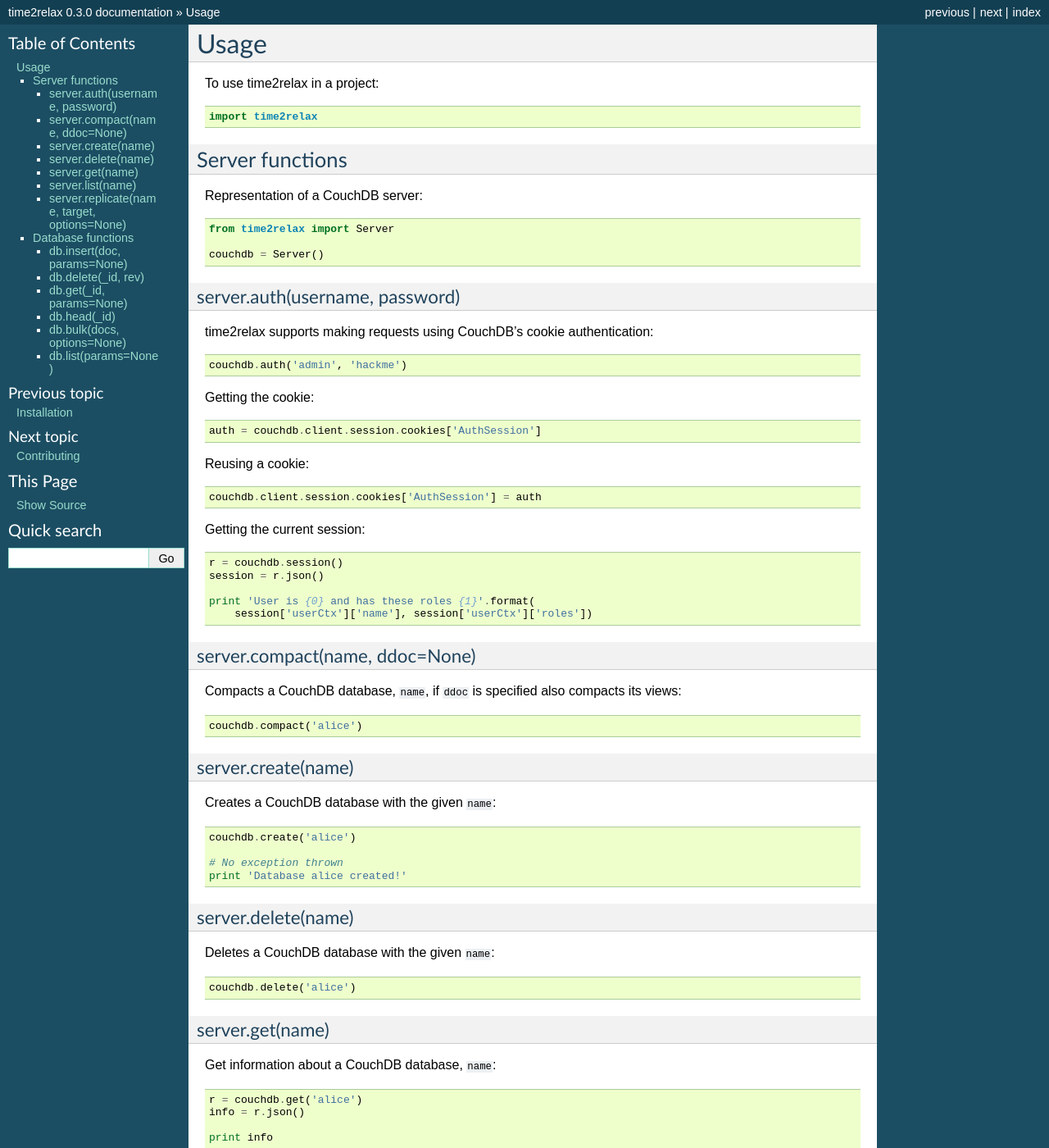
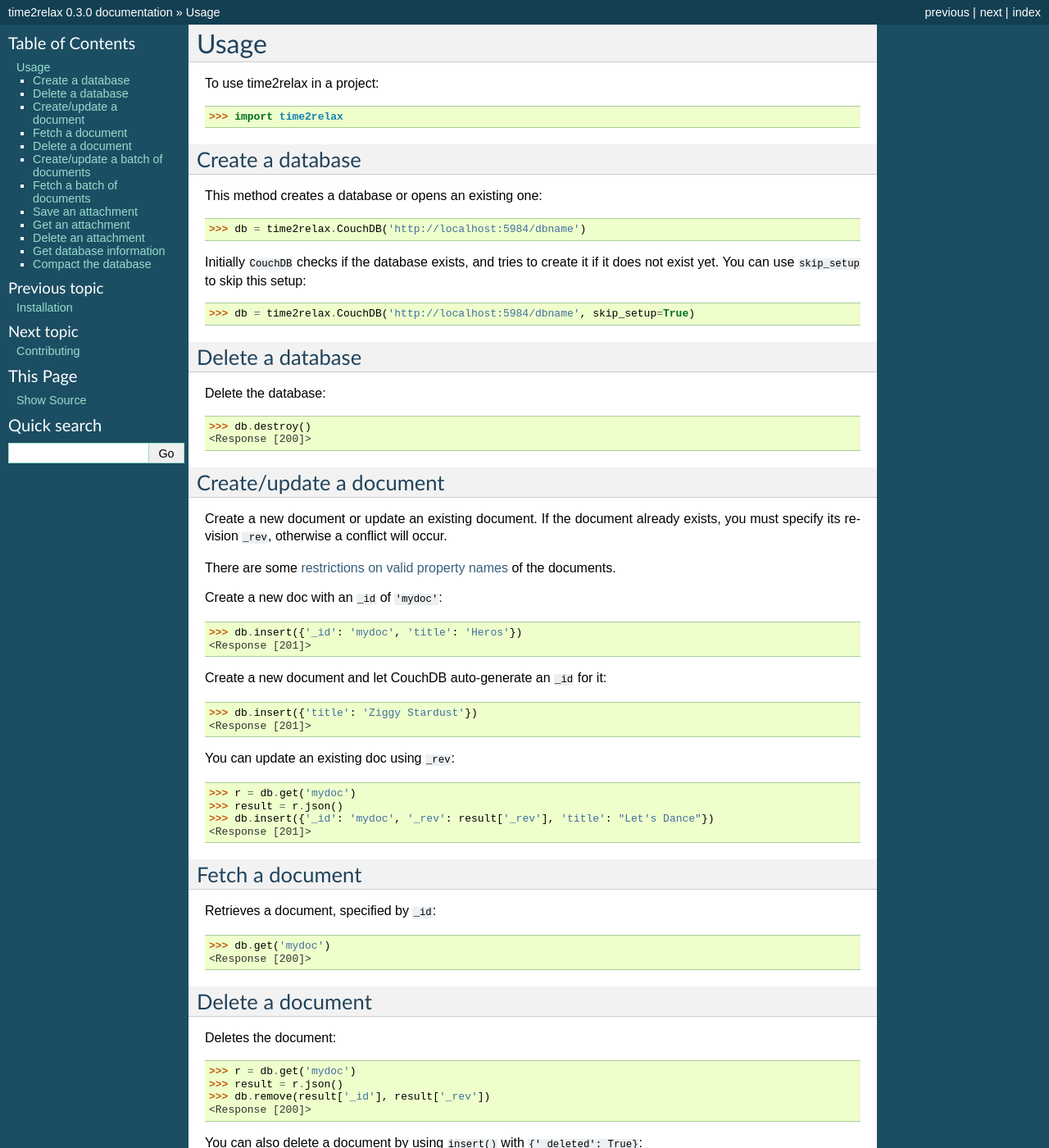
Before and after one commit to rwanyoike/time2relax-python-driver, a Sphinx documentation site: the page built from docs/usage.rst, in a window 1280 px wide and 1400 px high. Shown: the whole window at 82% size. Built offline with Sphinx 7.4.7, drawn with Linux system fonts in a browser that asks for light colours; some of the changed text lies outside the part shown.

Commit message:
docs: update usage docs

```diff
--- a/docs/usage.rst
+++ b/docs/usage.rst
@@ -4,153 +4,222 @@
 
 To use time2relax in a project::
 
-    import time2relax
+    >>> import time2relax
 
-Server functions
+Create a database
+-----------------
+
+This method creates a database or opens an existing one::
+
+    >>> db = time2relax.CouchDB('http://localhost:5984/dbname')
+
+Initially ``CouchDB`` checks if the database exists, and tries to create it if
+it does not exist yet. You can use ``skip_setup`` to skip this setup::
+
+    >>> db = time2relax.CouchDB('http://localhost:5984/dbname', skip_setup=True)
+
+Delete a database
+-----------------
+
+Delete the database::
+
+    >>> db.destroy()
+    <Response [200]>
+
+Create/update a document
+------------------------
+
+Create a new document or update an existing document. If the document already
+exists, you must specify its revision ``_rev``, otherwise a conflict will
+occur.
+
+There are some `restrictions on valid property names`_ of the documents.
+
+Create a new doc with an ``_id`` of ``'mydoc'``::
+
+    >>> db.insert({'_id': 'mydoc', 'title': 'Heros'})
+    <Response [201]>
+
+Create a new document and let CouchDB auto-generate an ``_id`` for it::
+
+    >>> db.insert({'title': 'Ziggy Stardust'})
+    <Response [201]>
+
+You can update an existing doc using ``_rev``::
+
+    >>> r = db.get('mydoc')
+    >>> result = r.json()
+    >>> db.insert({'_id': 'mydoc', '_rev': result['_rev'], 'title': "Let's Dance"})
+    <Response [201]>
+
+.. _restrictions on valid property names: http://wiki.apache.org/couchdb/HTTP_Document_API#Special_Fields
+
+Fetch a document
 ----------------
 
-Representation of a CouchDB server:
+Retrieves a document, specified by ``_id``::
 
-.. code:: python
+    >>> db.get('mydoc')
+    <Response [200]>
 
-    from time2relax import Server
+Delete a document
+-----------------
 
-    couchdb = Server()
+Deletes the document::
 
-server.auth(username, password)
-~~~~~~~~~~~~~~~~~~~~~~~~~~~~~~~
+    >>> r = db.get('mydoc')
+    >>> result = r.json()
+    >>> db.remove(result['_id'], result['_rev'])
+    <Response [200]>
 
-time2relax supports making requests using CouchDB's cookie authentication:
+You can also delete a document by using ``insert()`` with
+``{'_deleted': True}``::
 
-.. code:: python
+    >>> r = db.get('mydoc')
+    >>> result = r.json()
+    >>> result['_deleted'] = True
+    >>> db.insert(result)
+    <Response [200]>
 
-    couchdb.auth('admin', 'hackme')
+Create/update a batch of documents
+----------------------------------
 
-Getting the cookie:
+Create, update or delete multiple documents::
 
-.. code:: python
+    >>> db.bulk_docs([
+            {'_id': 'doc1', 'title': 'Lisa Says'},
+            {'_id': 'doc2', 'title': 'Space Oddity'},
+        ])
+    <Response [201]>
 
-    auth = couchdb.client.session.cookies['AuthSession']
+If you omit an ``_id`` parameter on a given document, the database will create
+a new document and assign the ID for you::
 
-Reusing a cookie:
+    >>> db.bulk_docs([
+            {'title': 'Lisa Says'},
+            {'title': 'Space Oddity'},
+        ])
+    <Response [201]>
 
-.. code:: python
+To update a document, you must include both an ``_id`` parameter and a ``_rev``
+parameter, which should match the ID and revision of the document on which to
+base your updates::
 
-    couchdb.client.session.cookies['AuthSession'] = auth
+    >>> db.bulk_docs([
+            {
+                '_id': 'doc1',
+                '_rev': '1-84abc2a942007bee7cf55007cba56198',
+                'title': 'Lisa Says',
+                'artist': 'Velvet Underground',
 
-Getting the current session:
+            },
+            {
+                '_id': 'doc2',
+                '_rev': '1-7b80fc50b6af7a905f368670429a757e',
+                'title': 'Space Oddity',
+                'artist': 'David Bowie',
+            },
+        ])
+    <Response [201]>
 
-.. code:: python
+Finally, to delete a document, include a ``_deleted`` parameter with the value
+``True``::
 
-    r = couchdb.session()
-    session = r.json()
+    >>> db.bulk_docs([
+            {
+                '_id': 'doc1',
+                '_rev': '1-84abc2a942007bee7cf55007cba56198',
+                'title': 'Lisa Says',
+                '_deleted': True,
 
-    print 'User is {0} and has these roles {1}'.format(
-        session['userCtx']['name'], session['userCtx']['roles'])
+            },
+            {
+                '_id': 'doc2',
+                '_rev': '1-7b80fc50b6af7a905f368670429a757e',
+                'title': 'Space Oddity',
+                '_deleted': True,
+            },
+        ])
+    <Response [201]>
 
-server.compact(name, ddoc=None)
-~~~~~~~~~~~~~~~~~~~~~~~~~~~~~~~
+Fetch a batch of documents
+--------------------------
 
-Compacts a CouchDB database, ``name``, if ``ddoc`` is specified also compacts its views:
+Fetch multiple documents, indexed and sorted by the ``_id``::
 
-.. code:: python
+    >>> payload = {'include_docs': True, 'attachments': True}
+    >>> db.all_docs(params=payload)
+    <Response [200]>
 
-    couchdb.compact('alice')
+You can use ``startkey``/``endkey`` to find all docs in a range::
 
-server.create(name)
-~~~~~~~~~~~~~~~~~~~
+    >>> payload = {'include_docs': True, 'attachments': True, 'startkey': 'bar', 'endkey': 'quux'}
+    >>> db.all_docs(params=payload)
+    <Response [200]>
 
-Creates a CouchDB database with the given ``name``:
+You can also do a prefix search – i.e. "give me all the documents whose ``_id``
+start with ``'foo'``" – by using the special high Unicode character
+``'\uffff'``::
 
-.. code:: python
+    >>> payload = {'include_docs': True, 'attachments': True, 'startkey': 'foo', 'endkey': 'foo\uffff'}
+    >>> db.all_docs(params=payload)
+    <Response [200]>
 
-    couchdb.create('alice')
-
-    # No exception thrown
-    print 'Database alice created!'
-
-server.delete(name)
-~~~~~~~~~~~~~~~~~~~
-
-Deletes a CouchDB database with the given ``name``:
-
-.. code:: python
-
-    couchdb.delete('alice')
-
-server.get(name)
-~~~~~~~~~~~~~~~~
-
-Get information about a CouchDB database, ``name``:
-
-.. code:: python
-
-    r = couchdb.get('alice')
-    info = r.json()
-
-    print info
-
-server.list(name)
-~~~~~~~~~~~~~~~~~
-
-Lists all the databases in CouchDB:
-
-.. code:: python
-
-    r = couchdb.list()
-
-    # Body is an array
-    for i in r.json():
-        print i
-
-server.replicate(name, target, options=None)
-~~~~~~~~~~~~~~~~~~~~~~~~~~~~~~~~~~~~~~~~~~~~
-
-Replicates a CouchDB database, ``name``, on ``target`` with options ``options``. ``target`` has to exist, add ``create_target: True`` to ``options`` to create it prior to replication.
-
-.. code:: python
-
-    target = 'http://admin:hackme@otherhost.com:5984/alice'
-    couchdb.replicate('alice', target, {'create_target': True})
-
-Database functions
+Save an attachment
 ------------------
 
-Representation of a CouchDB database:
+Attaches a binary object to a document.
 
-.. code:: python
+This method will update an existing document to add the attachment, so it
+requires a ``rev`` if the document already exists. If the document doesn't
+already exist, then this method will create an empty document containing the
+attachment::
 
-    from time2relax import Server, Database
+    >>> attachment = open('/tmp/att.txt')
+    >>> db.insert_att('doc', None, 'att.txt', attachment, 'text/plain')
+    <Response [201]>
 
-    couchdb = Server()
-    db = Database(couchdb, 'alice')
+Get an attachment
+-----------------
 
-db.insert(doc, params=None)
-~~~~~~~~~~~~~~~~~~~~~~~~~~~
+Get attachment data.
 
-* TODO
+Get an attachment with filename ``'att.txt'`` from document with ID ``'doc'``::
 
-db.delete(_id, rev)
-~~~~~~~~~~~~~~~~~~~
+    >>> db.get_att('doc', 'att.txt')
+    <Response [200]>
 
-* TODO
+Get an attachment with filename ``'att.txt'`` from document with ID ``'doc'``,
+at the revision ``'1-abcd'``::
 
-db.get(_id, params=None)
-~~~~~~~~~~~~~~~~~~~~~~~~
+    >>> payload = {'rev': '1-abcd'}
+    >>> db.get_att('doc', 'att.txt', params=payload)
 
-* TODO
+Delete an attachment
+--------------------
 
-db.head(_id)
-~~~~~~~~~~~~
+Delete an attachment from a doc. You must supply the ``rev`` of the existing
+doc::
 
-* TODO
+    >>> r = db.get('mydoc')
+    >>> result = r.json()
+    >>> db.remove_att('doc', result['_rev'], 'att.txt')
+    <Response [200]>
 
-db.bulk(docs, options=None)
-~~~~~~~~~~~~~~~~~~~~~~~~~~~
+Get database information
+------------------------
 
-* TODO
+Get information about a database::
 
-db.list(params=None)
-~~~~~~~~~~~~~~~~~~~~
+    >>> db.info()
+    <Response [200]>
 
-* TODO
+Compact the database
+--------------------
+
+Triggers a compaction operation in the database. This reduces the database's
+size by removing unused and old data, namely non-leaf revisions and attachments
+that are no longer referenced by those revisions::
+
+    >>> db.compact()
+    <Response [202]>
```
